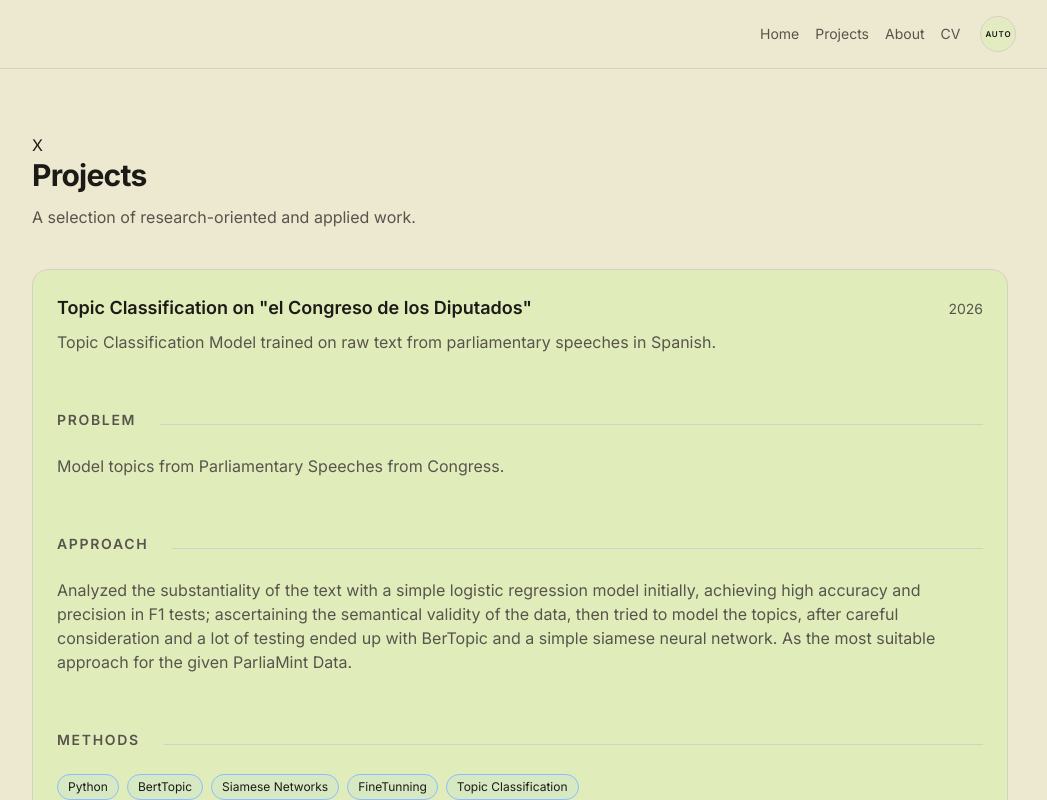
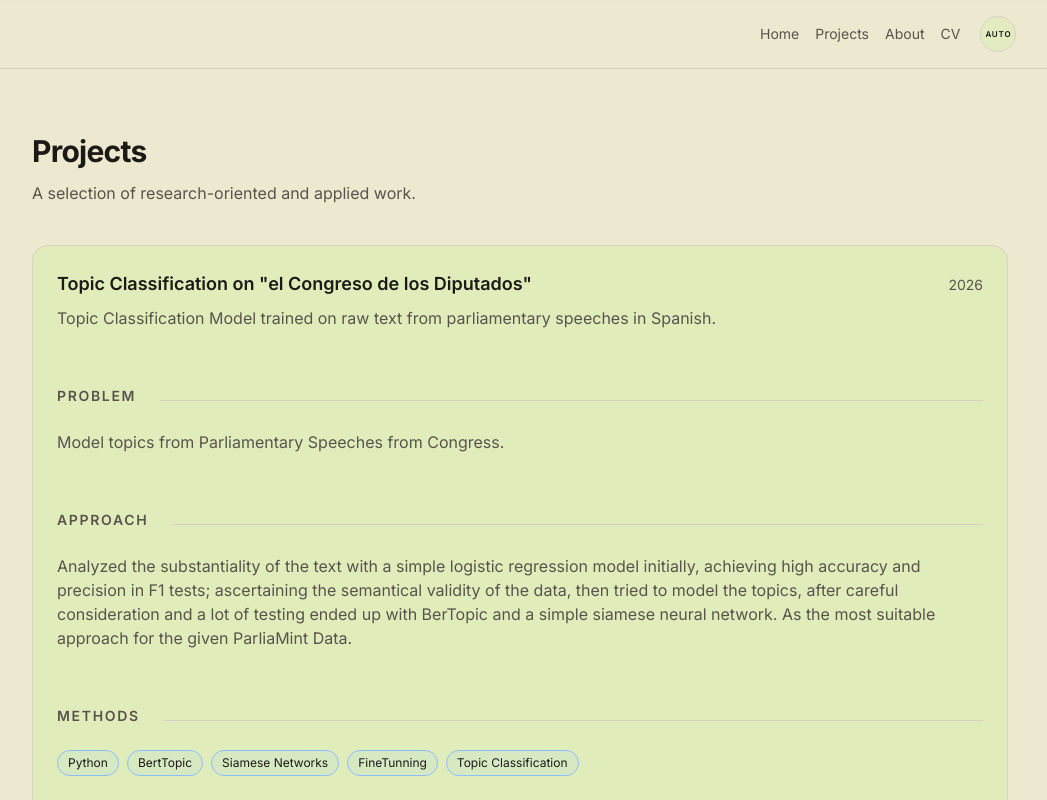
Before and after one commit to RabanalGsus/my-portfolio, a Next.js app: page /projects in a window 1280 px wide. Shown: the top 800 px of the page, without its empty margins (120-1167 px from the left). Built offline with nearby package versions, Linux system fonts and the light colour scheme; no server answers.

Commit message:
fixed typo

```diff
--- a/app/projects/page.tsx
+++ b/app/projects/page.tsx
@@ -6,7 +6,7 @@ import Container from "@/components/Container";
 export default function ProjectsPage() {
   return (
     <main>
-      <Container>X
+      <Container>
         <header>
           <h1 className="text-3xl font-bold tracking-tight text-[rgb(var(--text))]">
             Projects
```
